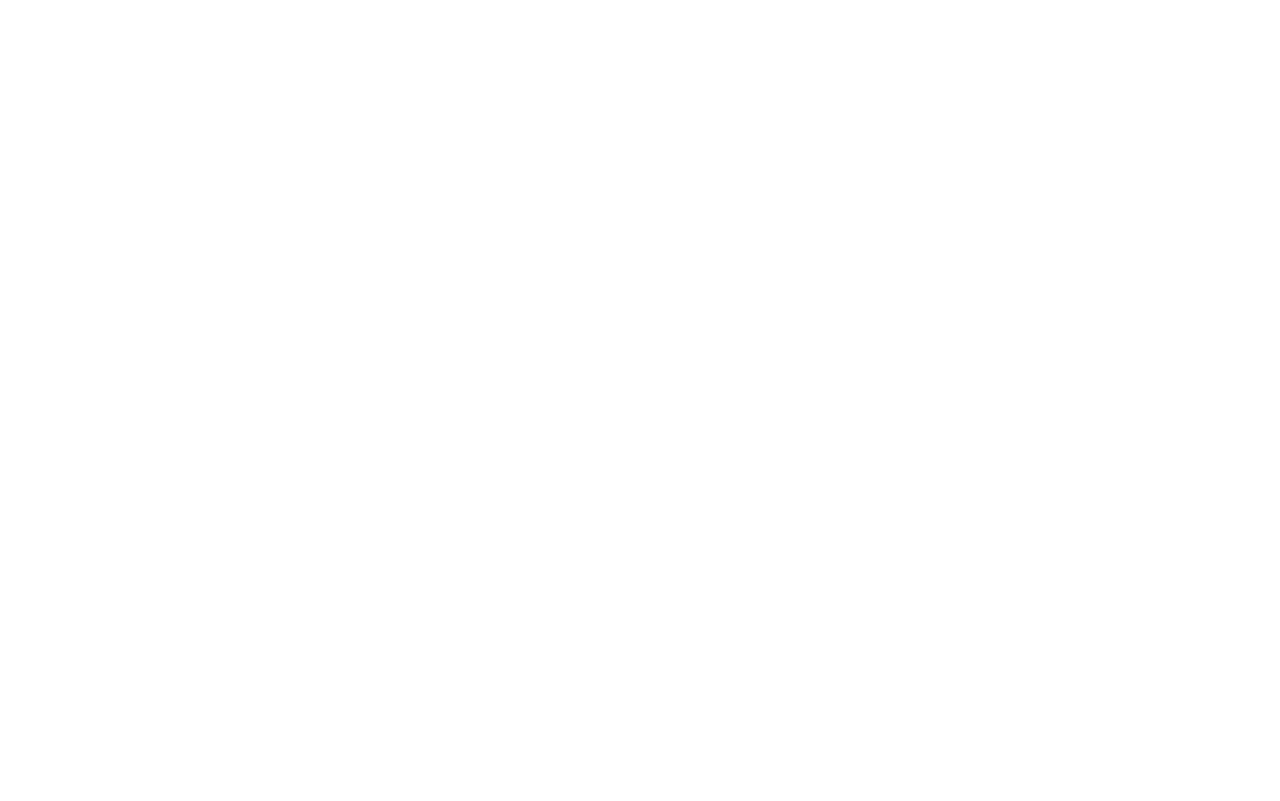
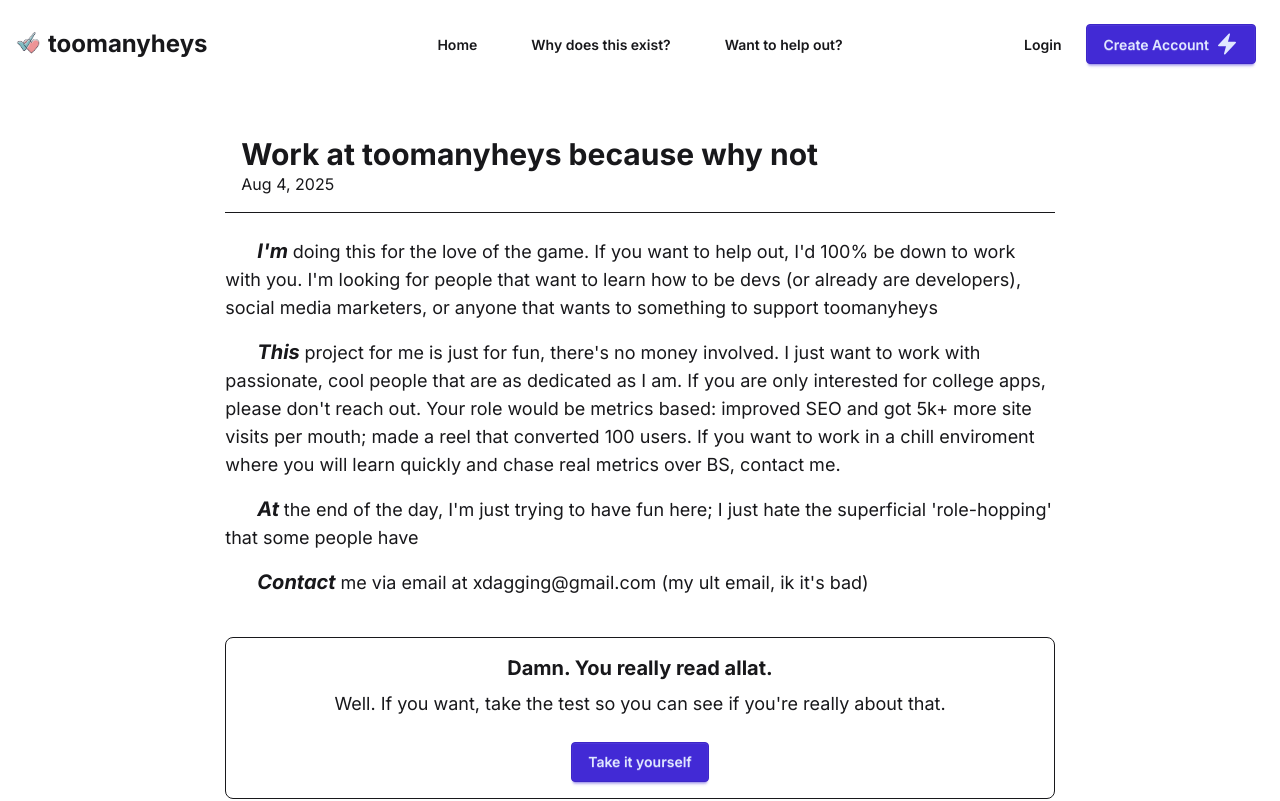
Before and after one commit to XDagging/rizz-front, a React (Vite) app: page /work in a window 1280 px wide. Before the commit this address had no page. Shown: the top 801 px of the page. Built offline with nearby package versions, Linux system fonts and the light colour scheme; a web font is replaced by a local one.

Commit message:
added blog-isk feel to this. the /mission page and the /work route

```diff
--- a/src/App.tsx
+++ b/src/App.tsx
@@ -16,7 +16,8 @@
 import { ProtectedRoute } from './components/ProtectedRoute';
 import PrivacyPolicy from './privacy/page';
 import Terms from "./terms/page"
-
+import Mission from './mission/page';
+import Work from "./work/page"
 function App() {
   const location = useLocation();
   const navigate = useNavigate()
@@ -76,6 +77,8 @@
             <Route path="/signup" element={<Signup />} />
             <Route path="/privacy" element={<PrivacyPolicy />} />
             <Route path="/terms" element={<Terms />} />
+            <Route path="/work" element={<Work />} />
+            <Route path="/mission" element={<Mission />} />
             {/* <Route path="/download" element={<DownloadFile />} /> */}
             <Route element={<ProtectedRoute isAuthenticated={user!==null} />} >
                <Route path="/dashboard" element={<Dashboard />} />
--- /dev/null
+++ b/src/components/BlogCTA.tsx
@@ -0,0 +1,16 @@
+import { Link } from "react-router-dom"
+
+
+export default function BlogCTA() {
+
+
+    return (
+        <>
+        <div className="p-4 border flex flex-col gap-2 font-1 mt-4 rounded-box">
+            <p className="text-center font-1 font-bold text-xl">Damn. You really read allat.</p>
+            <p className="text-center">Well. If you want, take the test so you can see if you're really about that.</p>
+            <Link to="/signup" className="btn btn-primary w-fit mx-auto mt-4">Take it yourself</Link>
+        </div>
+        </>
+    )
+}
--- /dev/null
+++ b/src/components/BlogChain.tsx
@@ -0,0 +1,69 @@
+import React from "react";
+import type { BlogProps } from "../types";
+import BlogCTA from "./BlogCTA";
+
+export default function BlogChain(props: BlogProps) {
+
+
+
+
+
+
+
+
+    return (
+        <>
+
+        <div className="sm:w-4/6 my-5 min-h-screen flex flex-col gap-2  mx-auto p-3 font-1 text-lg ">
+
+
+            <section className="p-4 border-b">
+                <p className="text-3xl font-bold">{props.title}</p>
+                <p className="text-base">{new Date(Date.now()).toLocaleDateString("en-US", {
+                    month: "short",
+                    day: "numeric",
+                    year: "numeric",
+                  })}</p>
+
+            </section>
+
+            <section className="flex flex-col my-4 gap-4">
+
+   {props.paragraphs.map((para, i) => (
+
+                <div key={i} className="font-1 w-full">
+
+                  <div className="">
+                            <p className="font-bold inline text-xl italic pl-8">{para.split(" ")[0]} </p>
+                        <p className="inline font-1 text-lg">{para.split(" ").map((_,i) => {
+                            if (i!==0) {
+                                return _
+                            }
+                        }).join(" ")}</p>
+
+                    </div>
+
+
+                </div>
+
+
+
+
+            ))}
+            </section>
+
+            <BlogCTA />
+
+
+
+
+        </div>
+
+
+
+
+        </>
+
+    )
+
+}
--- a/src/components/Footer.tsx
+++ b/src/components/Footer.tsx
@@ -41,6 +41,14 @@
 
 
                 </nav>
+                 <nav className="font-1">
+                    <p className="footer-title">Misc</p>
+                    <Link to="/mission" className="link link-hover">Why does this exist?</Link>
+                    {/* <Link to="/privacy" className="link link-hover">Privacy Policy</Link> */}
+
+
+
+                </nav>
             </div>
 
             <footer className="footer bg-neutral footer-center text-neutral-content border-t p-2">
--- a/src/components/Navbar.tsx
+++ b/src/components/Navbar.tsx
@@ -24,8 +24,8 @@
                 <div className="navbar-center">
                     <div className="menu lg:flex hidden font-semibold font-1 menu-horizontal gap-5  ">
                         <Link to="/" className="btn-ghost btn">Home</Link>
-                        <Link to="/features" className=" btn btn-ghost btn-disabled">Why does this exist?</Link>
-                        <Link to="/works" className="btn-ghost btn btn-disabled">How it works</Link>
+                        <Link to="/mission" className=" btn btn-ghost">Why does this exist?</Link>
+                        <Link to="/work" className="btn-ghost btn">Want to help out?</Link>
                     </div>
 
                 </div>
--- /dev/null
+++ b/src/mission/page.tsx
@@ -0,0 +1,32 @@
+import BlogChain from "../components/BlogChain"
+import Navbar from "../components/Navbar";
+// import BlogCTA from "../components/BlogCTA";
+import Footer from "../components/Footer"
+
+
+export default function Mission() {
+    const paragraphs = ["I made this because why not? Nowadays, schools be testing anything, why not test the most primitive of instincts? ",
+        "Humans are adaptive creatures; life 200 years ago is very different than modern day life. The modern age has given an influx of opportunity for anyone, regardless of credentials. People previously only valued credentials, but now people don't care about credentials but rather about what you've done: colleges have went from an academic review to a hollistic one; job interviews look past just your degrees. Yet, although society favors impact and creation, we still have the repudiating tests that act as gatekeepers: SAT, ACT, APs. Do I think tests are wrong? Of course not. What I do think is wrong, however, is giving them significant weight on life-altering decisions. ",
+    "toomanyheys acts as another test, no better than all the ones you are probably used to (and have studied for). You'll probably take the test and think 'I don't think that accurately reflects me' and you'd be right. It's a standardized test for something that really can't be standardized: everyone has different approaches and styles, what makes one better than the other if they both get the job done?",
+"Let this site be a testimate that testing should stay in it's place: use it for research, small* comparisons of people, not life-altering, path-orienting decisions. Our world need more silly, anyway. I hope you enjoy your time taking toomanyheys and have as much fun as I did building it.",
+"- Sebastian Hernandez-Tavares, creator of toomanyheys"];
+    const title = "Why does this exist?";
+
+
+
+
+    return (
+        <>
+            <Navbar />
+
+            <BlogChain paragraphs={paragraphs} title={title} />
+
+            <Footer />
+            {/* <BlogCTA /> */}
+
+        </>
+
+    )
+
+
+}
--- a/src/types.ts
+++ b/src/types.ts
@@ -44,5 +44,11 @@
     message: string;
 }
 
+export type BlogProps = {
+    title: string;
+    paragraphs: string[];
+
+}
+
 
 export type Timeout = ReturnType<typeof setTimeout> | undefined;
--- /dev/null
+++ b/src/work/page.tsx
@@ -0,0 +1,27 @@
+import React from "react";
+import Navbar from "../components/Navbar";
+import Footer from "../components/Footer";
+import BlogChain from "../components/BlogChain";
+
+
+export default function Work() {
+    const paragraphs = ["I'm doing this for the love of the game. If you want to help out, I'd 100% be down to work with you. I'm looking for people that want to learn how to be devs (or already are developers), social media marketers, or anyone that wants to something to support toomanyheys",
+        "This project for me is just for fun, there's no money involved. I just want to work with passionate, cool people that are as dedicated as I am. If you are only interested for college apps, please don't reach out. Your role would be metrics based: improved SEO and got 5k+ more site visits per mouth; made a reel that converted 100 users. If you want to work in a chill enviroment where you will learn quickly and chase real metrics over BS, contact me.",
+    "At the end of the day, I'm just trying to have fun here; I just hate the superficial 'role-hopping' that some people have",
+        "Contact me via email at xdagging@gmail.com (my ult email, ik it's bad)"]
+    const title="Work at toomanyheys because why not"
+
+
+    return (
+
+        <>
+      <Navbar />
+
+                  <BlogChain paragraphs={paragraphs} title={title} />
+
+                  <Footer />
+                  {/* <BlogCTA /> */}
+
+        </>
+    )
+}
```
